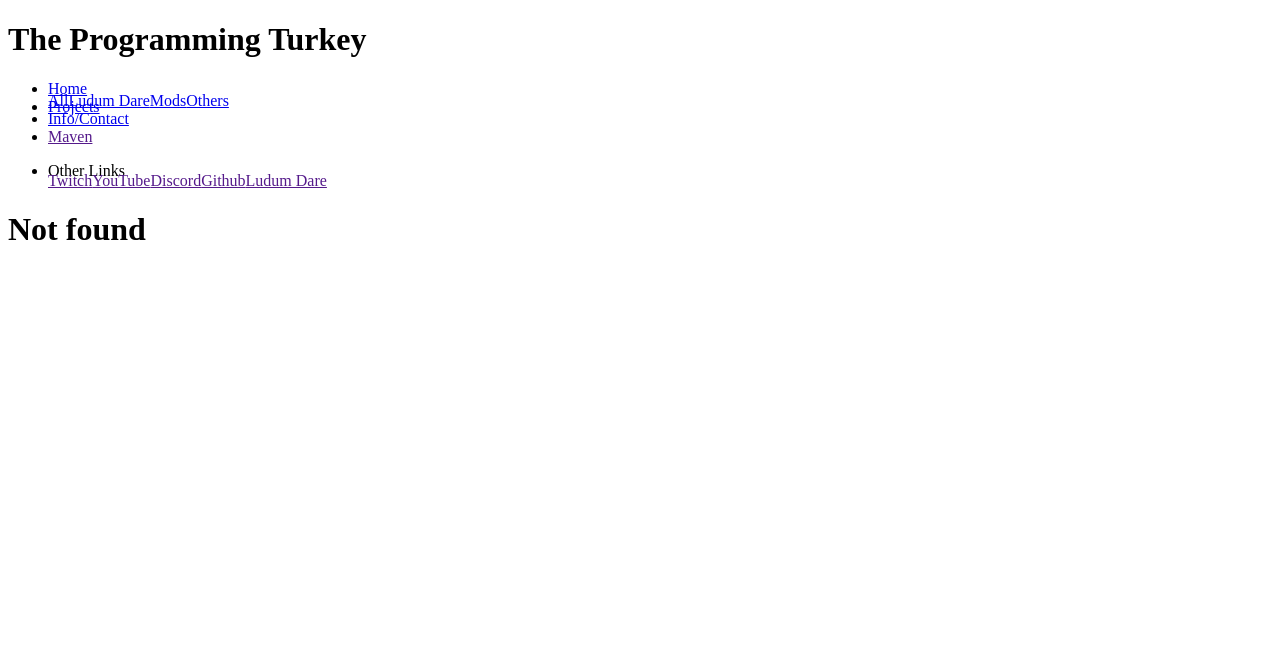
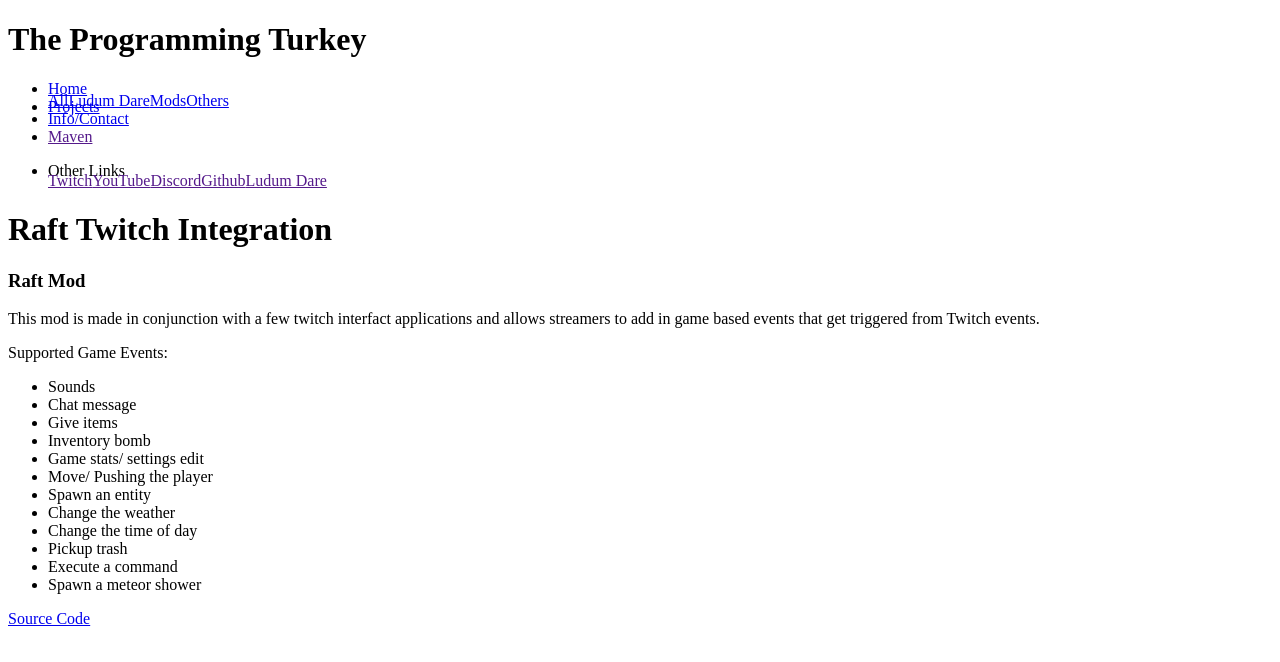
Before and after one commit to TheTurkeyDev/TheProgrammingTurkey-Website, a React app: page /projects/raft-integration in a window 1280 px wide. Before the commit this address had no page. Shown: the top 662 px of the page. Built offline with nearby package versions, Linux system fonts and the light colour scheme; the HTML template or start-up script is replaced by a standard one.

Commit message:
Added a page for Raft Integration project Updated Chance Cubes stats page to loop on colors

```diff
--- a/src/index.js
+++ b/src/index.js
@@ -31,6 +31,7 @@
 import ChanceCubesMC from './pages/projects/mods/chance-cubes';
 import HeadCrumbs from './pages/projects/mods/head-crumbs';
 import WitherCrumbs from './pages/projects/mods/wither-crumbs';
+import RaftIntegration from './pages/projects/mods/raft-integration';
 
 const routing = (
     <Router>
@@ -54,6 +55,7 @@
             <Route exact path='/projects/chance-cubes-mc' component={ChanceCubesMC} />
             <Route exact path='/projects/head-crumbs' component={HeadCrumbs} />
             <Route exact path='/projects/wither-crumbs' component={WitherCrumbs} />
+            <Route exact path='/projects/raft-integration' component={RaftIntegration} />
             <Route exact path='/mod-support' component={MCModSupport} />
             <Route exact path='/ld-stats' component={LDStats} />
             <Route exact path='/chance-cubes-stats' component={ChanceCubesStats} />
--- a/src/pages/projects/mods/chance-cubes-stats.js
+++ b/src/pages/projects/mods/chance-cubes-stats.js
@@ -50,7 +50,10 @@
             usedColors[usedColors.length] = key;
         }
 
-        return colors[usedColors.indexOf(key)];
+        let index = usedColors.indexOf(key);
+        index = index % colors.length;
+
+        return colors[index];
     }
 
     updateStatData() {
@@ -435,9 +438,9 @@
                         <hgroup className="text-center">
                             <h1>Chance Cubes Version Stats</h1>
                             Start:
-                                <input type="date" id="date_start" min="2017-05-05" max="2017-05-06" value={this.formatDate(this.state.startDate)} onChange={() => updateStatData()} />
+                                <input type="date" id="date_start" min="2017-05-05" max="2017-05-06" value={this.formatDate(this.state.startDate)} onChange={() => this.updateStatData()} />
                             End:
-                                <input type="date" id="date_end" min="2017-05-05" max="2017-05-06" value={this.formatDate(this.state.endDate)} onChange={() => updateStatData()} />
+                                <input type="date" id="date_end" min="2017-05-05" max="2017-05-06" value={this.formatDate(this.state.endDate)} onChange={() => this.updateStatData()} />
                         </hgroup>
                     </header>
                     <div id="LD_Stats" className="text-center">
--- /dev/null
+++ b/src/pages/projects/mods/raft-integration.js
@@ -0,0 +1,49 @@
+import React, { Component } from "react";
+import { Link } from "react-router-dom";
+
+import PageWrapper from "../../base/page-wrapper";
+
+class RaftIntegration extends Component {
+    constructor(props) {
+        super(props);
+    }
+
+    render() {
+        return (
+            <PageWrapper>
+                <div className="text-center mr-5 ml-5">
+                    <h1 className="mt-2">Raft Twitch Integration</h1>
+                    <h3> Raft Mod </h3>
+                    <p>
+                       This mod is made in conjunction with a few twitch interfact applications and allows streamers
+                       to add in game based events that get triggered from Twitch events.
+                    </p>
+                    <p>
+                        Supported Game Events:
+                    </p>
+                    <ul  className="list-group" >
+                            <li className="list-group-item bg-primary pt-0 pb-0">Sounds</li>
+                            <li className="list-group-item bg-primary pt-0 pb-0">Chat message</li>
+                            <li className="list-group-item bg-primary pt-0 pb-0">Give items</li>
+                            <li className="list-group-item bg-primary pt-0 pb-0">Inventory bomb</li>
+                            <li className="list-group-item bg-primary pt-0 pb-0">Game stats/ settings edit</li>
+                            <li className="list-group-item bg-primary pt-0 pb-0">Move/ Pushing the player</li>
+                            <li className="list-group-item bg-primary pt-0 pb-0">Spawn an entity</li>
+                            <li className="list-group-item bg-primary pt-0 pb-0">Change the weather</li>
+                            <li className="list-group-item bg-primary pt-0 pb-0">Change the time of day</li>
+                            <li className="list-group-item bg-primary pt-0 pb-0">Pickup trash</li>
+                            <li className="list-group-item bg-primary pt-0 pb-0">Execute a command</li>
+                            <li className="list-group-item bg-primary pt-0 pb-0">Spawn a meteor shower</li>
+                        </ul>
+                    <div className="mt-4">
+                        <a className="ml-1" href="https://github.com/Turkey2349/Raft-Game-Twitch-Integration">
+                            Source Code
+                        </a>
+                    </div>
+                </div>
+            </PageWrapper >
+        )
+    }
+}
+
+export default RaftIntegration;
--- a/src/pages/projects/other/turkey-bot.js
+++ b/src/pages/projects/other/turkey-bot.js
@@ -34,7 +34,7 @@
                                     "Follower notification and tracker", "Current viewer stats", "Custom in channel bot name",
                                     "Custom chat moderation", "In-chat mini-games"].map((item, index) => {
                                         return (
-                                            <li key={index} className="list-group-item">
+                                            <li key={index} className="list-group-item bg-primary" style={{borderColor:"#131313"}}>
                                                 {item}
                                             </li>
                                         )
--- a/src/pages/projects/projects.js
+++ b/src/pages/projects/projects.js
@@ -23,6 +23,7 @@
     { title: "Withercrumbs", subtitle: "Minecraft", link: "/projects/wither-crumbs", image: "/images/wither_crumbs.png" },
     { title: "A Block of Charcoal", subtitle: "Minecraft", link: "/projects/block-of-charcoal", image: "/images/charcoal_block.png" },
     { title: "A Block of Flint", subtitle: "Minecraft", link: "/projects/block-of-flint", image: "/images/flint_block.png" },
+    { title: "Raft Twitch Integration", subtitle: "Raft", link: "/projects/raft-integration", image: "http://files.theprogrammingturkey.com/images/raft_twitch_integration_mod_logo.jpg" },
     { title: "Call of minecraft: Zombies", subtitle: "Minecraft (Plugin/ Bukkit)", link: "/projects/comz", image: "/images/comz.png" },
     { title: "Chance Cubes", subtitle: "Stardew Valley", link: "/projects/chance-cubes-sdv", image: "/images/chance_cubes.png" },
     { title: "Colored Name Tags", subtitle: "Minecraft", link: "/projects/colored-name-tags", image: "/images/colored_name_tags.png" },
```
